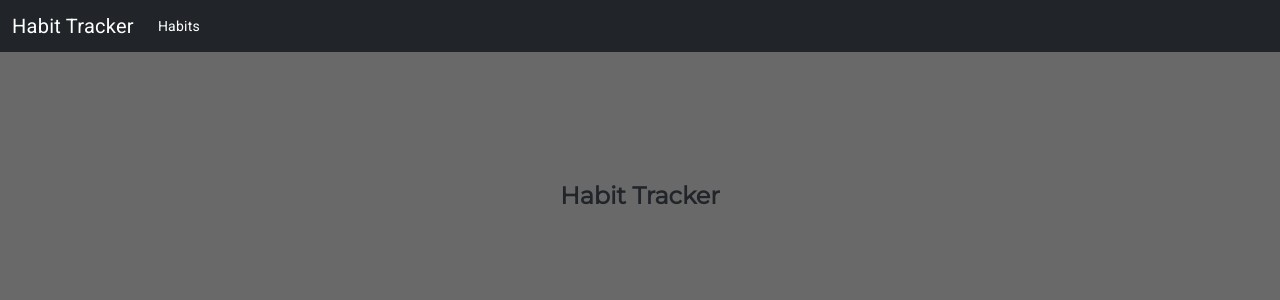
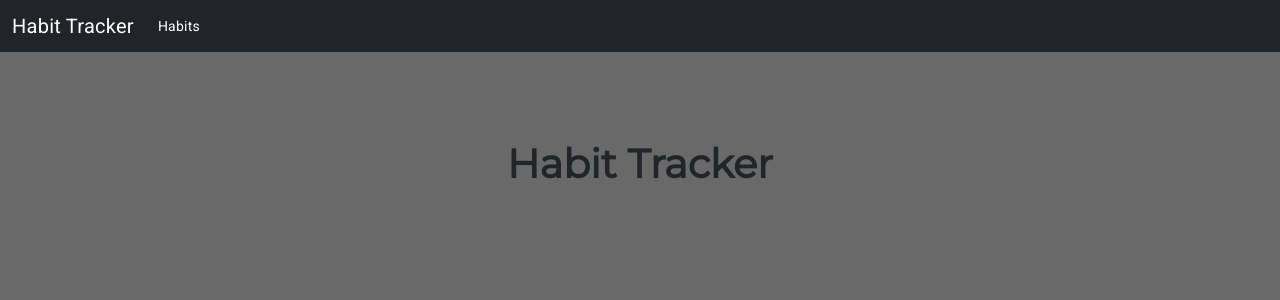
Before and after one commit to emung/habittrackerapp, an Angular app: page / in a window 1280 px wide. Shown: the top 300 px of the page. Built offline with nearby package versions, Linux system fonts and the light colour scheme.

Commit message:
organzie imports in components

```diff
--- a/src/app/create-habit-dialog/create-habit-dialog.component.ts
+++ b/src/app/create-habit-dialog/create-habit-dialog.component.ts
@@ -1,13 +1,8 @@
 import { CommonModule } from '@angular/common';
 import { Component } from '@angular/core';
-import { FormsModule } from '@angular/forms';
-import { MatButtonModule } from '@angular/material/button';
-import { MatDialogModule, MatDialogRef } from '@angular/material/dialog';
-import { MatFormFieldModule } from '@angular/material/form-field';
-import { MatInputModule } from '@angular/material/input';
-import { MatSelectModule } from '@angular/material/select';
-import { MatSnackBar } from '@angular/material/snack-bar';
+import { MatDialogRef } from '@angular/material/dialog';
 import { Habit } from '../create-habit-dto';
+import { SharedModule } from '../shared/shared.module';
 
 
 
@@ -17,12 +12,7 @@ import { Habit } from '../create-habit-dto';
   standalone: true,
   imports: [
     CommonModule,
-    MatDialogModule,
-    MatButtonModule,
-    MatFormFieldModule,
-    MatInputModule,
-    MatSelectModule,
-    FormsModule
+    SharedModule
   ],
   templateUrl: './create-habit-dialog.component.html',
   styleUrls: ['./create-habit-dialog.component.css']
@@ -42,14 +32,13 @@ export class CreateHabitDialogComponent {
   };
 
   constructor(
-    private dialogRef: MatDialogRef<CreateHabitDialogComponent>,
-    private snackBar: MatSnackBar) { }
+    private dialogRef: MatDialogRef<CreateHabitDialogComponent>) { }
 
   getTargetPeriods(): string[] {
     return this.targetPeriods;
   }
 
-  createHabit() {
+  createHabit(): void {
     if (this.isHabitValid(this.habit))
       this.dialogRef.close(this.habit);
   }
@@ -65,10 +54,4 @@ export class CreateHabitDialogComponent {
 
     return isValid;
   }
-
-  // TODO: add validation for name and description inclusive
-  // verification if string is not blank or whitespace only
-  // create ca method for this
-
-
 }
--- a/src/app/home/home.component.css
+++ b/src/app/home/home.component.css
@@ -6,5 +6,6 @@ h1 {
 .welcome {
     text-align: center;
     vertical-align: middle;
-    margin-top: 8rem;
+    margin-top: 6rem;
+    font-size: 5vh;
 }
```
Also changed, not shown: src/app/habits-container/habits-container.component.ts (+8 -15 lines), src/app/shared/shared.module.ts (added, +41 -0 lines).
